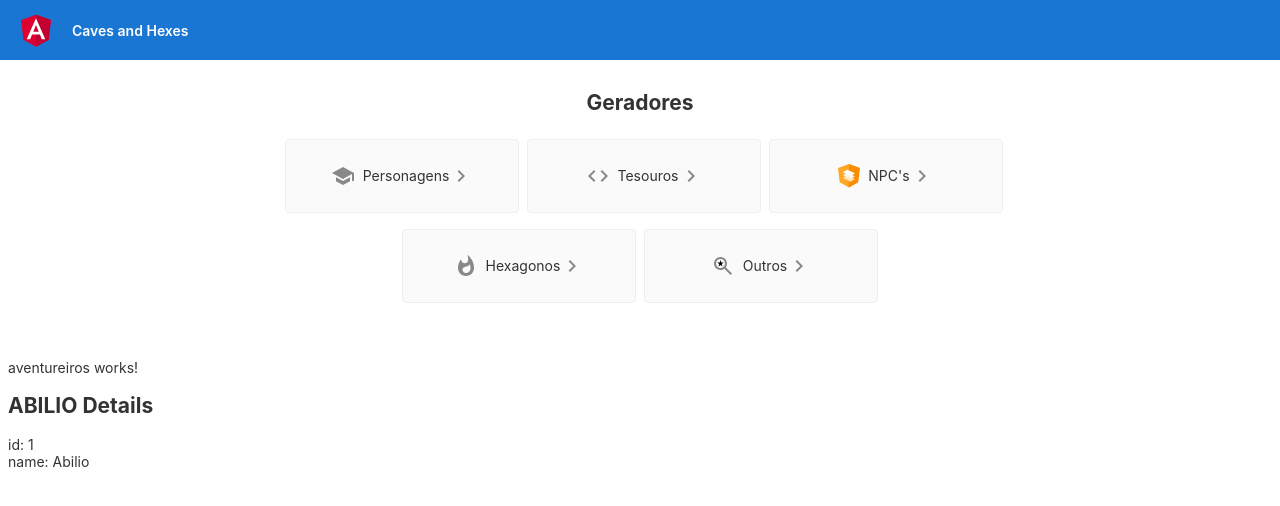
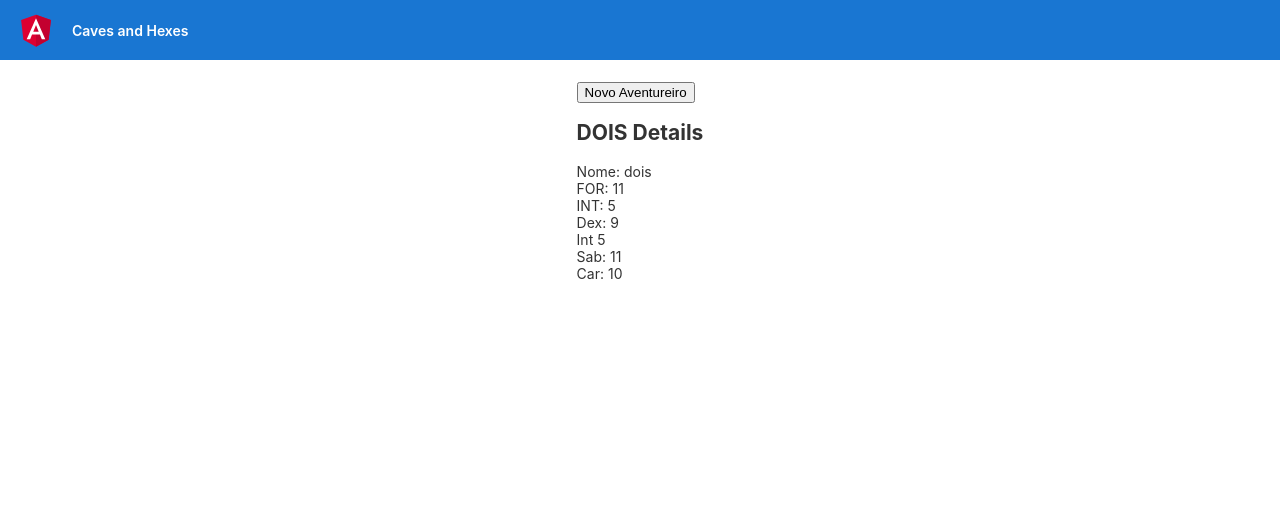
Before and after one commit to abiliojunior/geradorcaves, an Angular app: page / in a window 1280 px wide. Shown: the top 506 px of the page. Built offline with nearby package versions, Linux system fonts and the light colour scheme.

Commit message:
atributos

```diff
--- a/src/app/app.component.html
+++ b/src/app/app.component.html
@@ -317,42 +317,7 @@
 
 <div class="content" role="main">
 
-  <!-- Highlight Card -->
-
-  <!-- Resources -->
-  <h2>Geradores</h2>
-
-  <div class="card-container">
-    <a class="card" target="_blank" rel="noopener" href="https://angular.io/tutorial">
-      <svg class="material-icons" xmlns="http://www.w3.org/2000/svg" width="24" height="24" viewBox="0 0 24 24"><path d="M5 13.18v4L12 21l7-3.82v-4L12 17l-7-3.82zM12 3L1 9l11 6 9-4.91V17h2V9L12 3z"/></svg>
-      <span>Personagens</span>
-      <svg class="material-icons" xmlns="http://www.w3.org/2000/svg" width="24" height="24" viewBox="0 0 24 24"><path d="M10 6L8.59 7.41 13.17 12l-4.58 4.59L10 18l6-6z"/></svg>    </a>
-
-    <a class="card" target="_blank" rel="noopener" href="https://angular.io/cli">
-      <svg class="material-icons" xmlns="http://www.w3.org/2000/svg" width="24" height="24" viewBox="0 0 24 24"><path d="M9.4 16.6L4.8 12l4.6-4.6L8 6l-6 6 6 6 1.4-1.4zm5.2 0l4.6-4.6-4.6-4.6L16 6l6 6-6 6-1.4-1.4z"/></svg>
-      <span>Tesouros</span>
-      <svg class="material-icons" xmlns="http://www.w3.org/2000/svg" width="24" height="24" viewBox="0 0 24 24"><path d="M10 6L8.59 7.41 13.17 12l-4.58 4.59L10 18l6-6z"/></svg>
-    </a>
-
-    <a class="card" target="_blank" rel="noopener" href="https://material.angular.io">
-      <svg xmlns="http://www.w3.org/2000/svg" style="margin-right: 8px" width="21.813" height="23.453" viewBox="0 0 179.2 192.7"><path fill="#ffa726" d="M89.4 0 0 32l13.5 118.4 75.9 42.3 76-42.3L179.2 32 89.4 0z"/><path fill="#fb8c00" d="M89.4 0v192.7l76-42.3L179.2 32 89.4 0z"/><path fill="#ffe0b2" d="m102.9 146.3-63.3-30.5 36.3-22.4 63.7 30.6-36.7 22.3z"/><path fill="#fff3e0" d="M102.9 122.8 39.6 92.2l36.3-22.3 63.7 30.6-36.7 22.3z"/><path fill="#fff" d="M102.9 99.3 39.6 68.7l36.3-22.4 63.7 30.6-36.7 22.4z"/></svg>
-      <span>NPC's</span>
-      <svg class="material-icons" xmlns="http://www.w3.org/2000/svg" width="24" height="24" viewBox="0 0 24 24"><path d="M10 6L8.59 7.41 13.17 12l-4.58 4.59L10 18l6-6z"/></svg>
-    </a>
-
-    <a class="card" target="_blank" rel="noopener" href="https://blog.angular.io/">
-      <svg class="material-icons" xmlns="http://www.w3.org/2000/svg" width="24" height="24" viewBox="0 0 24 24"><path d="M13.5.67s.74 2.65.74 4.8c0 2.06-1.35 3.73-3.41 3.73-2.07 0-3.63-1.67-3.63-3.73l.03-.36C5.21 7.51 4 10.62 4 14c0 4.42 3.58 8 8 8s8-3.58 8-8C20 8.61 17.41 3.8 13.5.67zM11.71 19c-1.78 0-3.22-1.4-3.22-3.14 0-1.62 1.05-2.76 2.81-3.12 1.77-.36 3.6-1.21 4.62-2.58.39 1.29.59 2.65.59 4.04 0 2.65-2.15 4.8-4.8 4.8z"/></svg>
-      <span>Hexagonos</span>
-      <svg class="material-icons" xmlns="http://www.w3.org/2000/svg" width="24" height="24" viewBox="0 0 24 24"><path d="M10 6L8.59 7.41 13.17 12l-4.58 4.59L10 18l6-6z"/></svg>
-    </a>
-
-    <a class="card" target="_blank" rel="noopener" href="https://angular.io/devtools/">
-      <svg class="material-icons" xmlns="http://www.w3.org/2000/svg" enable-background="new 0 0 24 24" height="24px" viewBox="0 0 24 24" width="24px" fill="#000000"><g><rect fill="none" height="24" width="24"/></g><g><g><path d="M14.73,13.31C15.52,12.24,16,10.93,16,9.5C16,5.91,13.09,3,9.5,3S3,5.91,3,9.5C3,13.09,5.91,16,9.5,16 c1.43,0,2.74-0.48,3.81-1.27L19.59,21L21,19.59L14.73,13.31z M9.5,14C7.01,14,5,11.99,5,9.5S7.01,5,9.5,5S14,7.01,14,9.5 S11.99,14,9.5,14z"/><polygon points="10.29,8.44 9.5,6 8.71,8.44 6.25,8.44 8.26,10.03 7.49,12.5 9.5,10.97 11.51,12.5 10.74,10.03 12.75,8.44"/></g></g></svg>
-      <span>Outros</span>
-      <svg class="material-icons" xmlns="http://www.w3.org/2000/svg" width="24" height="24" viewBox="0 0 24 24"><path d="M10 6L8.59 7.41 13.17 12l-4.58 4.59L10 18l6-6z"/></svg>
-    </a>
-
-  </div>
+  <app-aventureiros></app-aventureiros>
 
   <!-- Next Steps -->
 
@@ -372,7 +337,7 @@
 
 </div>
 
-<app-aventureiros></app-aventureiros>
+
 
 <!-- * * * * * * * * * * * * * * * * * * * * * * * * * * * * * * * -->
 <!-- * * * * * * * * * * * The content above * * * * * * * * * * * -->
--- /dev/null
+++ b/src/app/aventureiro.service.ts
@@ -0,0 +1,17 @@
+import { Injectable } from '@angular/core';
+import { names } from './mock-names';
+
+@Injectable({
+  providedIn: 'root'
+})
+export class AventureiroService {
+
+  constructor() { }
+
+  getName(): string {
+
+    const numeroEscolhido = Math.floor(Math.random()*names.length);
+
+    return names[numeroEscolhido];
+  }
+}
--- a/src/app/aventureiros/aventureiros.component.html
+++ b/src/app/aventureiros/aventureiros.component.html
@@ -1,5 +1,11 @@
-<p>aventureiros works!</p>
+<button (click)="novoAventureuro()">Novo Aventureiro</button>
+
 
 <h2>{{aventureiro.nome | uppercase}} Details</h2>
-<div><span>id: </span>{{aventureiro.id}}</div>
-<div><span>name: </span>{{aventureiro.nome}}</div>
+<div><span>Nome: </span>{{aventureiro.nome}}</div>
+<div><span>FOR: </span>{{aventureiro.atributos.for}}</div>
+<div><span>INT: </span>{{aventureiro.atributos.int}}</div>
+<div><span>Dex: </span>{{aventureiro.atributos.des}}</div>
+<div><span>Int </span>{{aventureiro.atributos.int}}</div>
+<div><span>Sab: </span>{{aventureiro.atributos.sab}}</div>
+<div><span>Car: </span>{{aventureiro.atributos.car}}</div>
--- a/src/app/aventureiros/aventureiros.component.ts
+++ b/src/app/aventureiros/aventureiros.component.ts
@@ -1,5 +1,6 @@
 import { Component } from '@angular/core';
 import { Aventureiro } from '../aventureiro';
+import { AventureiroService } from '../aventureiro.service';
 
 
 
@@ -10,9 +11,41 @@ import { Aventureiro } from '../aventureiro';
 })
 export class AventureirosComponent {
 
+
+  constructor(private aventureiroservice: AventureiroService){}
+
   aventureiro: Aventureiro = {
-    id: 1,
-    nome: 'Abilio'
+    nome: this.getNome(),
+    atributos: {
+      for:this.randonAtribute(),
+      int:this.randonAtribute(),
+      sab:this.randonAtribute(),
+      des:this.randonAtribute(),
+      con:this.randonAtribute(),
+      car:this.randonAtribute(),
   }
+}
+
+randonAtribute(){
+  //return  Math.floor(Math.random() * 3)+ Math.floor(Math.random() * 3) + Math.floor(Math.random() * 3);
+  return  Math.floor((Math.random() * 5) +1)+Math.floor((Math.random() * 5) +1)+Math.floor((Math.random() * 5) +1);
 
 }
+
+novoAventureuro(){
+  this.aventureiro.atributos.for = this.randonAtribute();
+  this.aventureiro.atributos.int = this.randonAtribute();
+  this.aventureiro.atributos.sab = this.randonAtribute();
+  this.aventureiro.atributos.des = this.randonAtribute();
+  this.aventureiro.atributos.con = this.randonAtribute();
+  this.aventureiro.atributos.car = this.randonAtribute();
+  this.aventureiro.nome= this.getNome();
+}
+
+
+getNome(): string {
+  return this.aventureiroservice.getName();
+}
+
+
+}
--- /dev/null
+++ b/src/app/mock-names.ts
@@ -0,0 +1,19 @@
+export const names: string[] = [
+    'Dr. Nice',
+    'ola',
+    'dois',
+    'ola',
+    'ola',
+    'ola',
+    'ola',
+    'ola',
+    'ola',
+    'ola',
+    'ola',
+    'ola',
+    'ola',
+    'ola',
+    'ola',
+    'ola',
+    'ola'
+];
```
Also changed, not shown: src/app/aventureiro.ts (+9 -1 lines), 2 other files (tests, documents, lock files or other folders).
